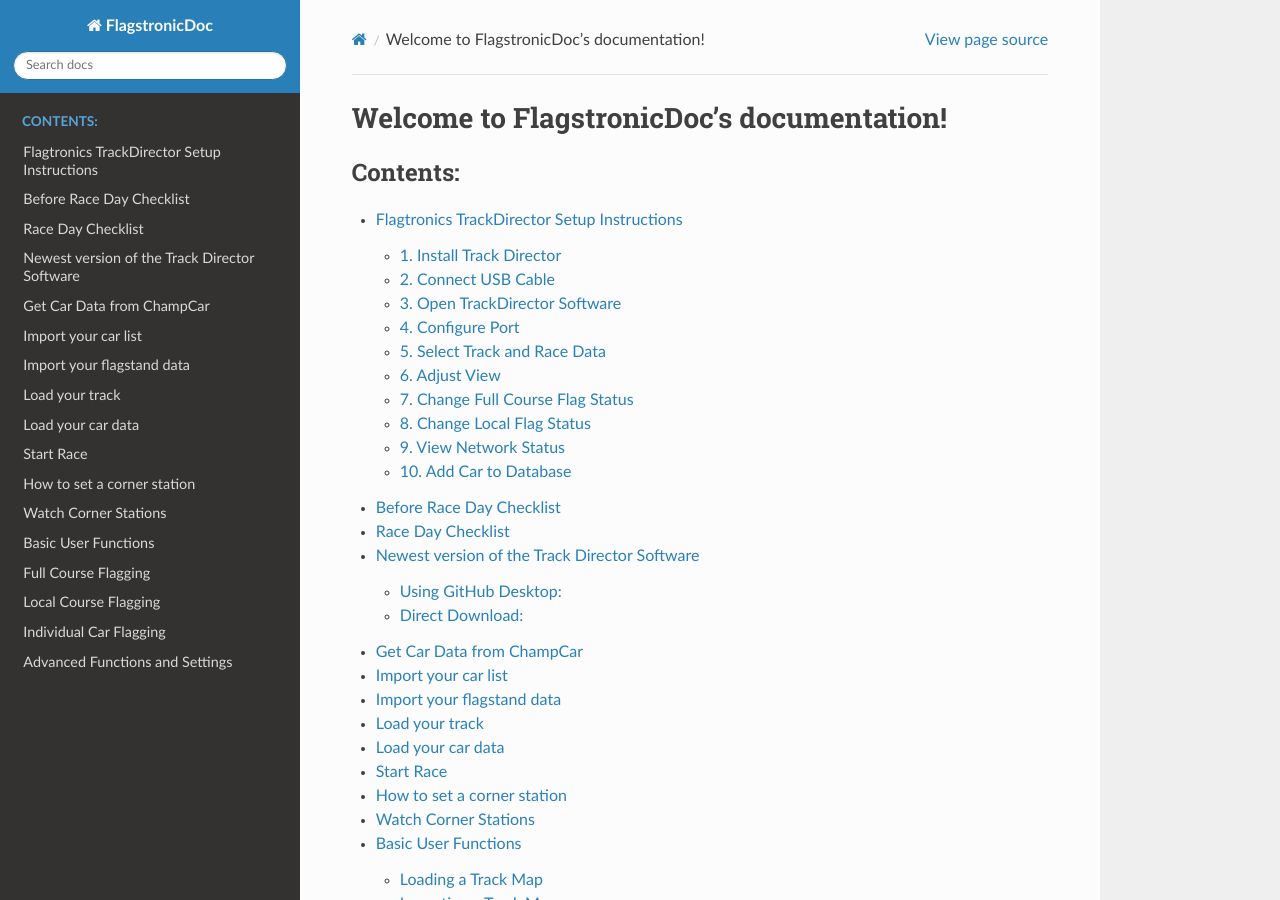
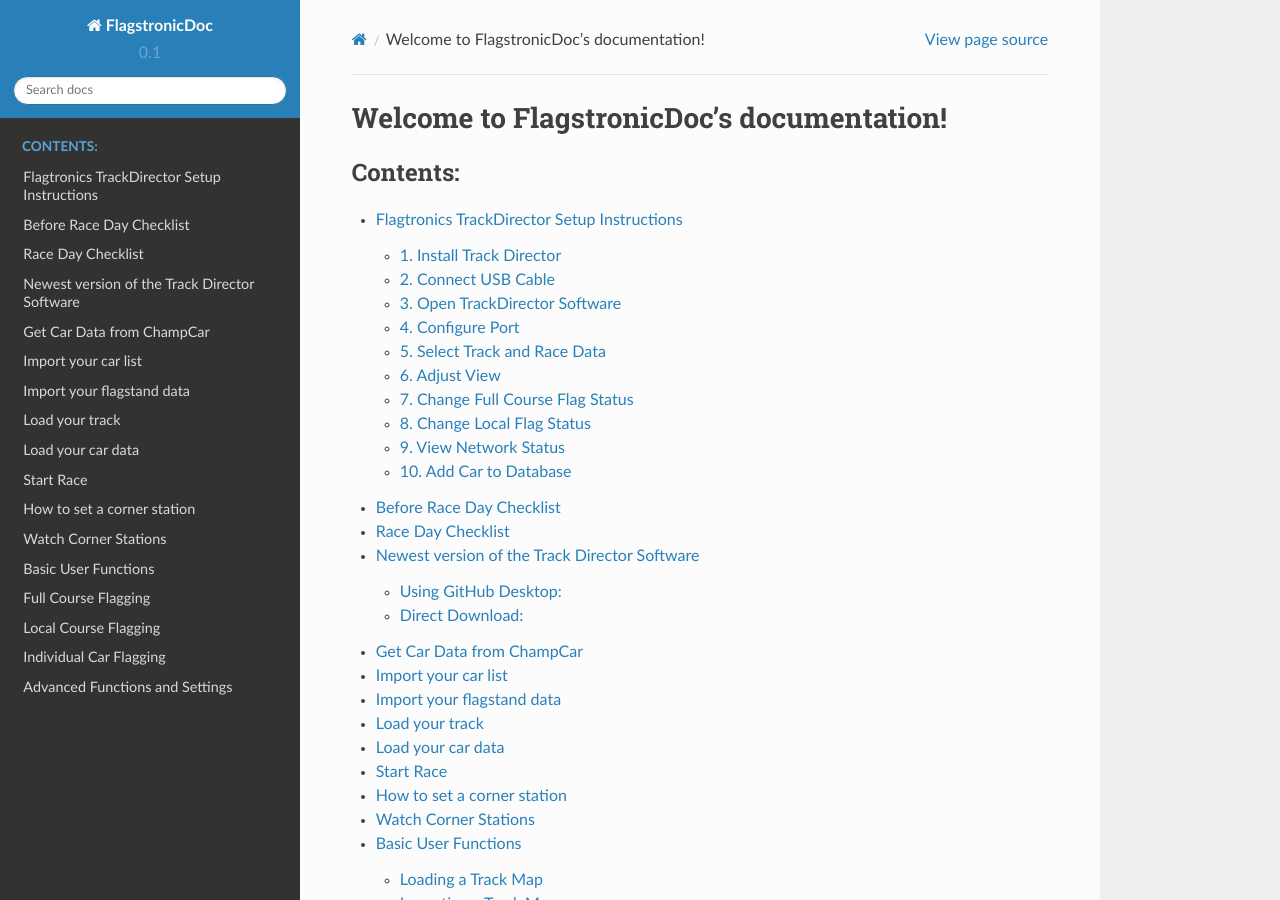
Before and after one commit to BallengerMotorsports/FlagtronicsDocumentation, a Sphinx documentation site: the page built from docs/source/index.rst, in a window 1280 px wide and 900 px high. Built offline with Sphinx 7.4.7 and the Read the Docs theme 2.0.0, drawn with Linux system fonts in a browser that asks for light colours.

```diff
--- a/docs/source/conf.py
+++ b/docs/source/conf.py
@@ -9,7 +9,8 @@
 project = 'FlagstronicDoc'
 copyright = '2024, Aman'
 author = 'Aman'
-release = '0.1'
+version = '0.1'
+release = '0.1.0'
 master_doc = 'index'
 # -- General configuration ---------------------------------------------------
 # https://www.sphinx-doc.org/en/master/usage/configuration.html#general-configuration
```
